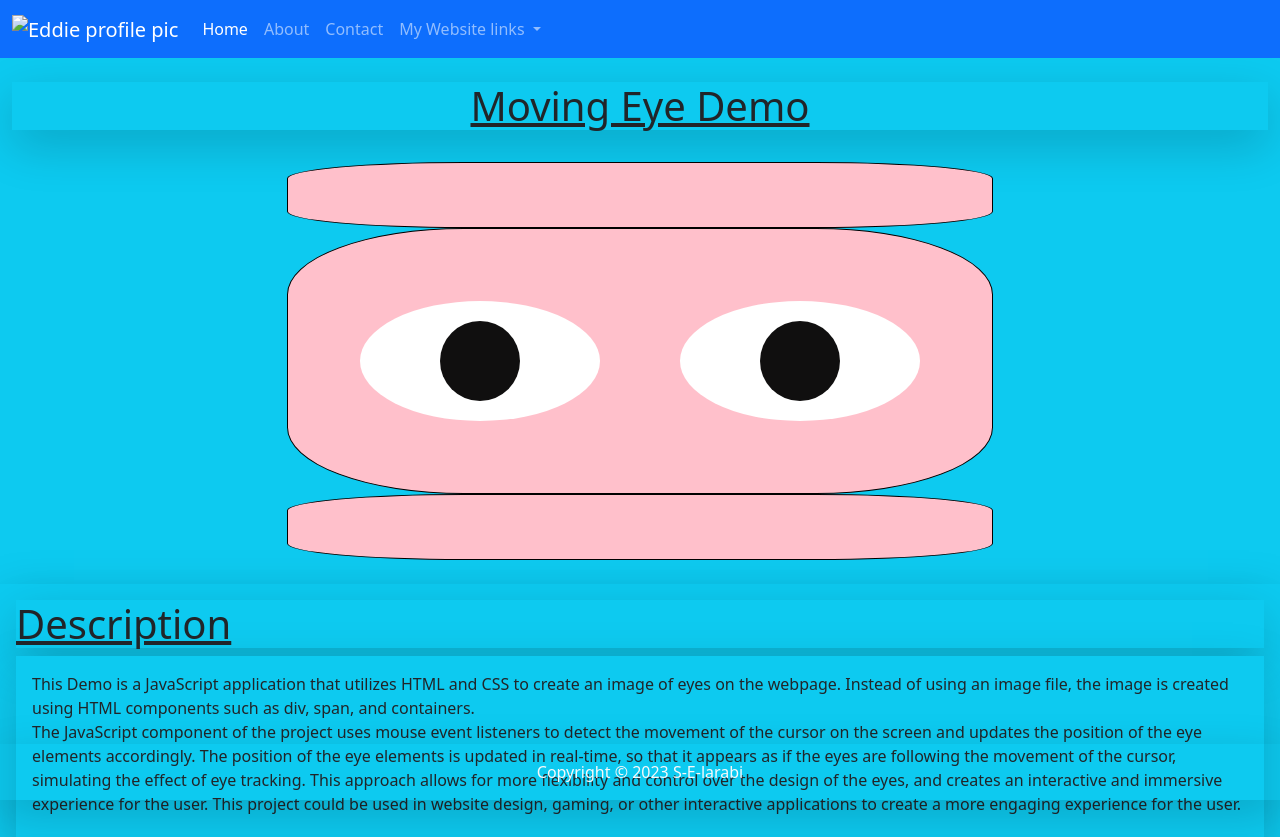
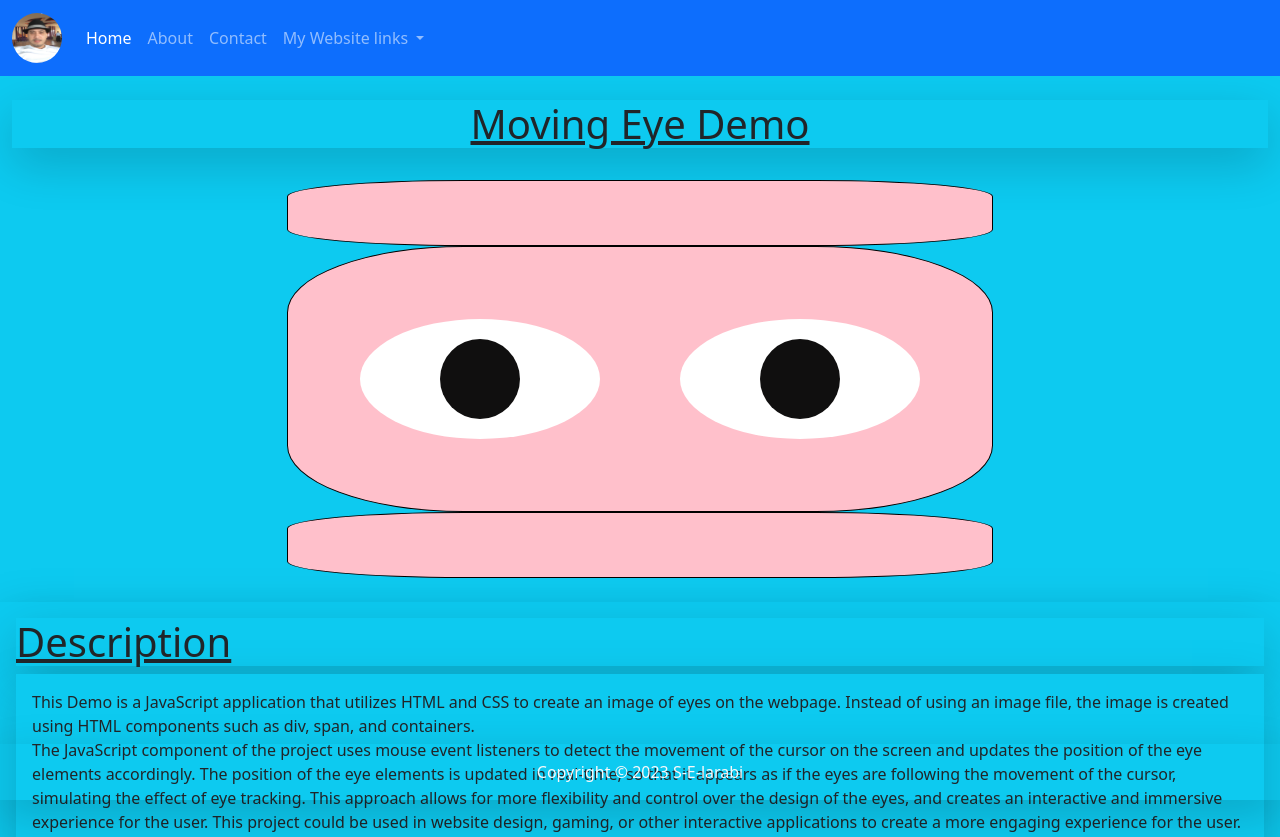
Before and after one commit to SElarabi/Eye_Exercise, a plain HTML site: page index.html in a window 1280 px wide. Shown: the top 837 px of the page. Drawn offline with nearby package versions, Linux system fonts and the light colour scheme.

Commit message:
added pic logo

```diff
--- a/styles.css
+++ b/styles.css
@@ -47,6 +47,26 @@
   border: 1px solid black;
   border-radius: 25%;
   padding: 2em;
+}
+
+.pic-boita{
+    width: 050px;
+    height: 050px;
+    display: flex; /* Enable flexbox layout */
+    align-items: center; /* Center items vertically */
+    justify-content: center; /* Center items horizontally */
 
 
 }
+.centered-img {
+    max-width: 100%; /* Scale down large images */
+    width: 50px;
+    height: 50px;
+    border-radius: 50%;
+}
+
+.squared-img {
+    max-width: 100%; /* Scale down large images */
+    width: 50px;
+    height: 50px;
+}
```
Also changed, not shown: pictures/IMG_0036.JPG (added), pictures/Moving_Eyes.png (added), 1 other file.
